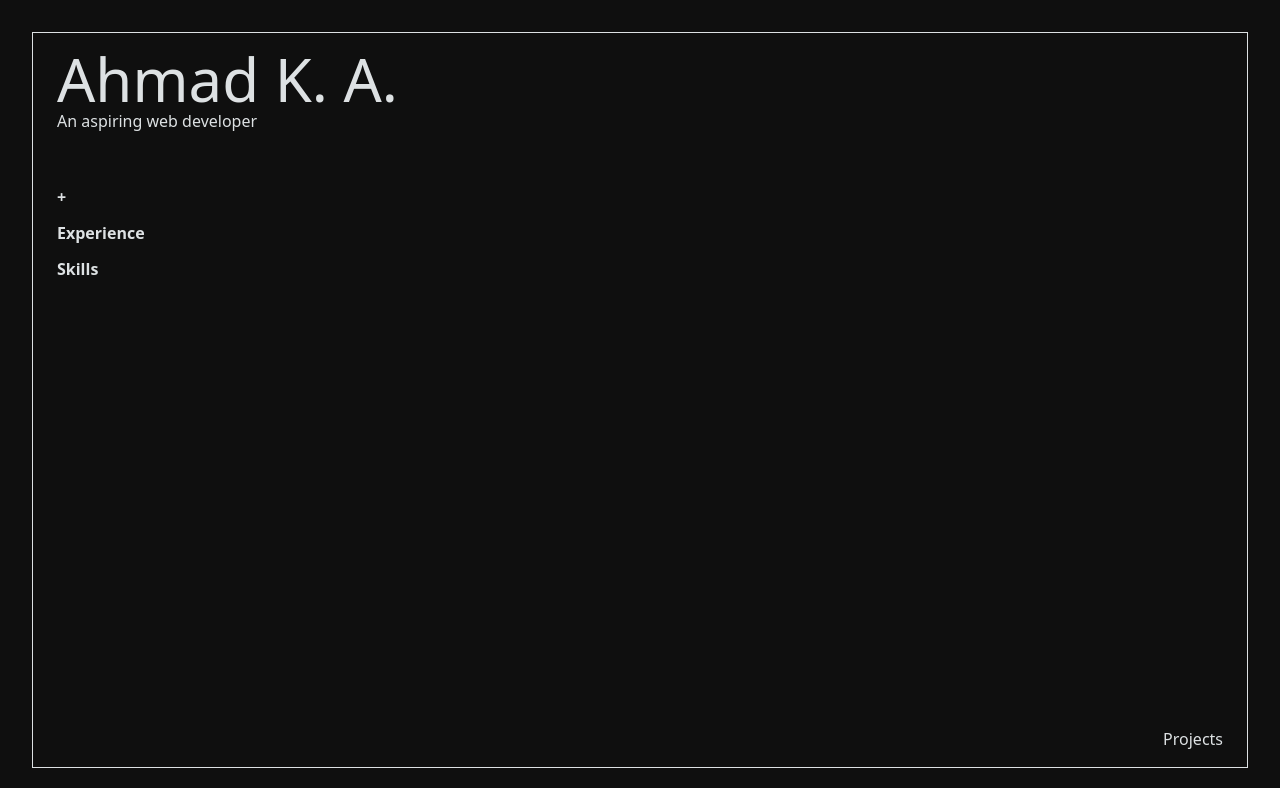
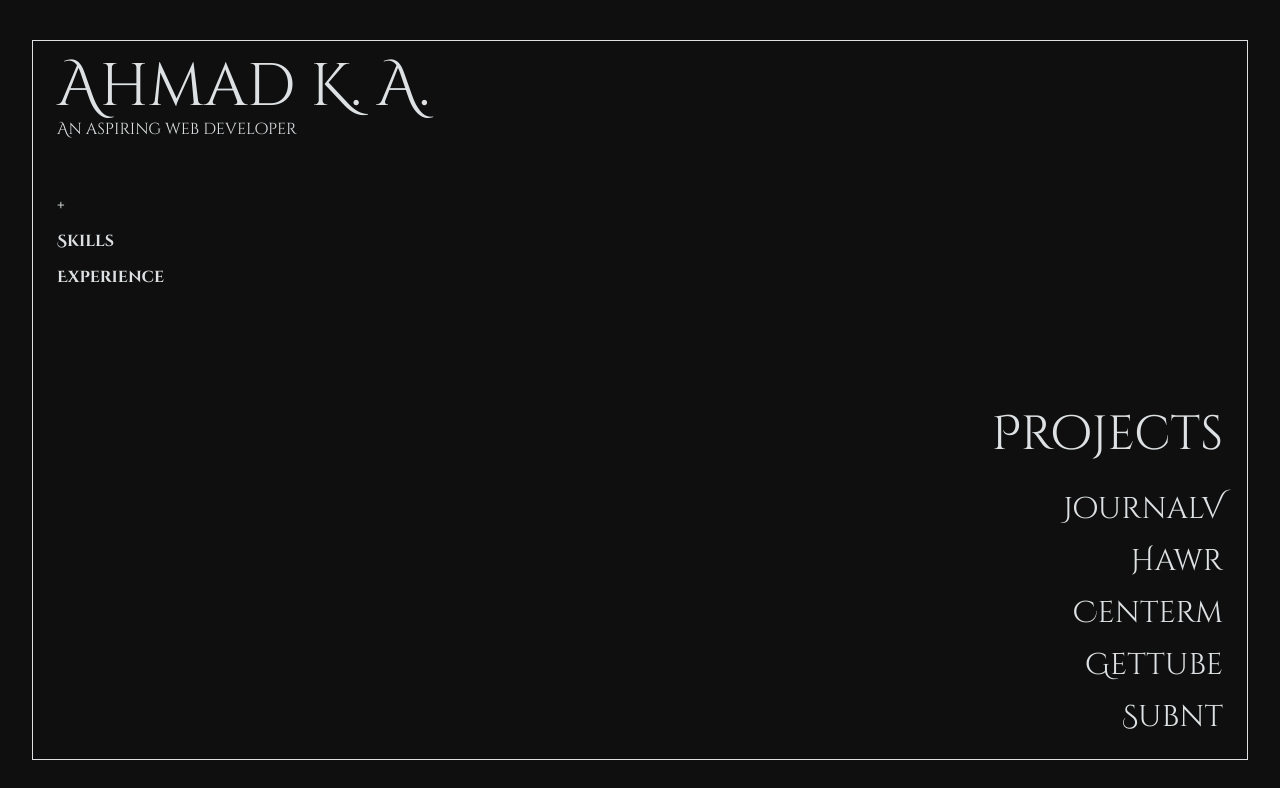
Before and after one commit to ahme-dev/portfolio-black, a React (Vite) app: page / in a window 1280 px wide. Shown: the top 788 px of the page. Built offline with nearby package versions, Linux system fonts and the light colour scheme.

Commit message:
feat: add component for right side and add a font

```diff
--- a/index.html
+++ b/index.html
@@ -6,11 +6,14 @@
     <title>d on ahmed.systems</title>
   </head>
   <style>
+    @import url("https://fonts.googleapis.com/css2?family=Cinzel+Decorative:wght@400;700;900&display=swap");
     body {
       background-color: #111;
     }
     * {
       transition: 0.2s;
+      font-family: "Cinzel Decorative", cursive;
+      box-sizing: border-box;
     }
   </style>
   <body>
--- a/src/App.tsx
+++ b/src/App.tsx
@@ -1,13 +1,13 @@
 import { useState } from "react";
 import "virtual:windi.css";
-import { info } from "./info";
+import Line from "./Line";
 
 function App() {
   const [ui, setUi] = useState("Projects");
 
   return (
-    <div className="App w-screen h-screen bg-dark-900 text-light-900 p-8">
-      <div className="grid md:(grid-cols-2) border-1 border-light-900 w-1/1 h-1/1 py-4 px-6">
+    <div className="App flex justify-center items-center w-screen min-h-screen bg-dark-900 text-light-900 p-8">
+      <div className="grid w-[95vw] min-h-[90vh] md:(grid-cols-2 gap-60) border-1 border-light-900 py-4 px-6">
         {/* Left */}
         <div>
           <h1 className="text-6xl font-light">Ahmad K. A.</h1>
@@ -21,6 +21,13 @@ function App() {
             >
               {ui == "Projects" ? "+" : "Projects"}
             </li>
+            {/* Skills */}
+            <li
+              onClick={() => setUi(() => "Skills")}
+              className="font-semibold py-1 my-1 hover:(cursor-pointer text-light-50)"
+            >
+              {ui == "Skills" ? "+" : "Skills"}
+            </li>
             {/* Experience */}
             <li
               onClick={() => setUi(() => "Experience")}
@@ -28,23 +35,33 @@ function App() {
             >
               {ui == "Experience" ? "+" : "Experience"}
             </li>
-            {/* Skills */}
-            <li
-              onClick={() => setUi(() => "Skills")}
-              className="font-semibold py-1 my-1 hover:(cursor-pointer text-light-50)"
-            >
-              {ui == "Skills" ? "+" : "Skills"}
-            </li>
           </ul>
         </div>
         {/* Right */}
-        <div className="self-end justify-self-end">
-          {/* Projects */}
-          {ui == "Projects" && <h1>Projects</h1>}
-          {/* Experience */}
-          {ui == "Experience" && <h1>Experience</h1>}
-          {/* Skills */}
-          {ui == "Skills" && <h1>Skills</h1>}
+        <div className="self-end justify-self-end font-light ">
+          {ui == "Projects" && (
+            <Line
+              title="Projects"
+              items={["JournalV", "Hawr", "Centerm", "Gettube", "Subnt"]}
+            />
+          )}
+          {ui == "Skills" && (
+            <Line
+              title="Skills"
+              items={["Javascript/Typescript", "Go", "Linux"]}
+            />
+          )}
+          {ui == "Experience" && (
+            <Line
+              title="Experience"
+              items={[
+                "IT Technician",
+                "Data Entry",
+                "IT Support",
+                "Translation",
+              ]}
+            />
+          )}
         </div>
       </div>
     </div>
--- /dev/null
+++ b/src/Line.tsx
@@ -0,0 +1,14 @@
+import "virtual:windi.css";
+
+function Line(props: any) {
+  return (
+    <div className="flex flex-col items-end">
+      <h1 className="text-5xl my-6">{props.title}</h1>
+      {props.items.map((item: string) => (
+        <p className="text-3xl hover:text-shadow-md my-2">{item}</p>
+      ))}
+    </div>
+  );
+}
+
+export default Line;
--- a/src/info.ts
+++ /dev/null
@@ -1,38 +0,0 @@
-export const info = [
-  {
-    title: "About",
-    items: [
-      "In Node Group's bootcamp",
-      "Learning MEVN stack",
-      "Making small projects here and there",
-    ],
-  },
-  {
-    title: "Skills",
-    items: ["Linux", "Javascript/Typescript", "VueJS", "Go", "C#", "Docker"],
-  },
-  {
-    title: "Projects",
-    items: [
-      "Centerm, cli tool in golang for modifying system settings",
-      "Journalv, in development electron/vue app for day and dream journaling",
-      "Hawr, react weather app in kurdish with 2 day forecasting and no features at all",
-      "Gettube, windows desktop app in c# that downloads videos",
-    ],
-  },
-  {
-    title: "Experience",
-    items: ["Data Entry / IT Technician", "IT Support", "Translation"],
-  },
-  {
-    title: "Education",
-    items: [
-      "Diploma in Computer Networking",
-      "Computer Institute of Sulaymaniah",
-    ],
-  },
-  {
-    title: "Interests",
-    items: ["Reading", "Linux", "Coding"],
-  },
-];
```
